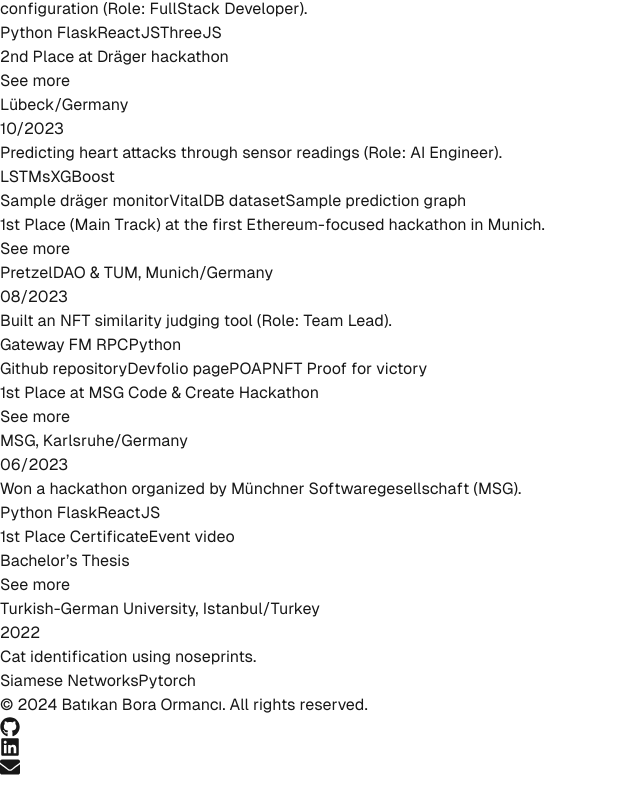
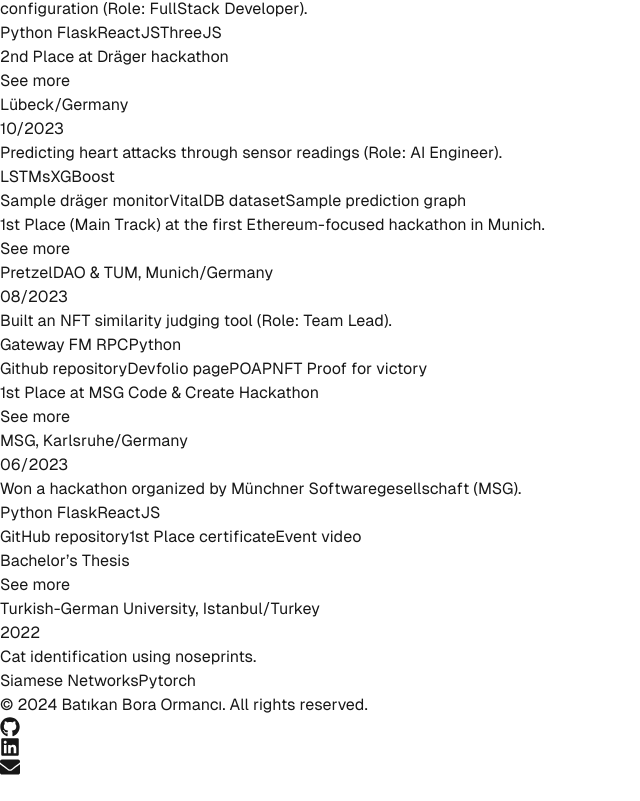
Before and after one commit to batikanor/batikanor.github.io, a Next.js app: page /projects in a window 1280 px wide. Shown: the part 1443-2244 px from the top of the page, without its empty margins (0-640 px from the left). Built offline with nearby package versions, Linux system fonts and the light colour scheme.

Commit message:
Add repo for navigo

```diff
--- a/src/components/Projects.js
+++ b/src/components/Projects.js
@@ -203,7 +203,8 @@ We got invited to the company’s Munich office to further discuss our findings.
     shortDescription: `Won a hackathon organized by Münchner Softwaregesellschaft (MSG).`,
     longDescription: `We programmed a CO-2 considering route planner called Navigo which takes into consideration self calculated metrics that we called ‘efficiency’ and ‘catastrophe score’. We aren’t hosting it live due to api costs.`,
     links: [
-      { label: "1st Place Certificate", url: "https://www.batikanor.com/certificates/batikan/2023_msg_code_create_winner.pdf" },
+      { label: "GitHub repository", url: "https://github.com/batikanor/navigo"},
+      { label: "1st Place certificate", url: "https://www.batikanor.com/certificates/batikan/2023_msg_code_create_winner.pdf" },
       { label: "Event video", url: "https://www.instagram.com/reel/Cvz9pn0owzz/?igshid=MTc4MmM1YmI2Ng%3D%3D"},
     ],
     technologies: ["Python Flask", "ReactJS"],
```
